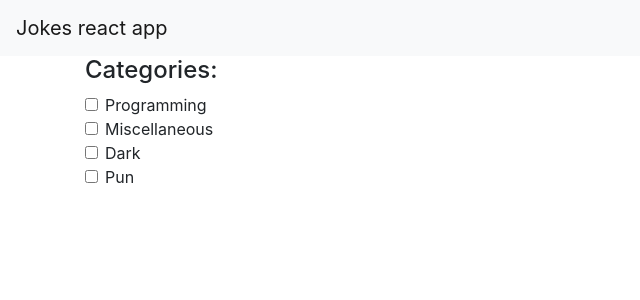
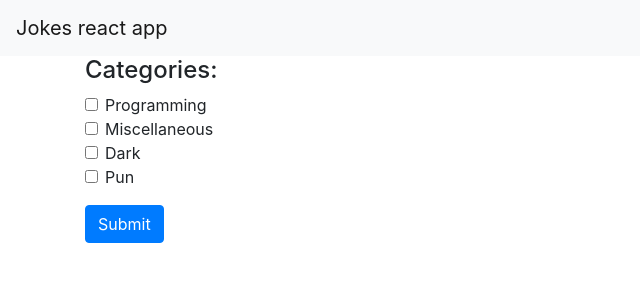
Before and after one commit to BhavyaCodes/jokes-react-redux, a React (Create React App) app: page / in a window 1280 px wide. Shown: the top 300 px of the page, without its empty margins (0-640 px from the left). Built offline with nearby package versions, Linux system fonts and the light colour scheme.

Commit message:
more redux boilerplate

```diff
--- /dev/null
+++ b/src/actions/index.js
@@ -0,0 +1,6 @@
+export const formSubmit = (formData) => {
+    return {
+        type: 'FORM',
+        payload: formData
+    }
+}
--- a/src/components/Form.js
+++ b/src/components/Form.js
@@ -1,7 +1,10 @@
 import React from 'react'
+import { connect } from 'react-redux'
+import { formSubmit } from '../actions'
 
-const Form = () => {
+const Form = (props) => {
     return(
+        <div>
         <form>
             <div className="form-group">
                 <h4>Categories:</h4>
@@ -45,9 +48,16 @@ const Form = () => {
                         Pun
                     </label>
                 </div>
+
             </div>
         </form>
+        <button onClick={()=>props.formSubmit('test')} className="btn btn-primary">Submit</button>
+        </div>
     )
 }
 
-export default Form
+const mapStateToProps = (state) => {
+    return
+}
+
+export default connect(null, {formSubmit})(Form)
--- a/src/reducers/index.js
+++ b/src/reducers/index.js
@@ -1,5 +1,17 @@
 import {combineReducers} from 'redux'
 
+const formReducer = (state=[], action) => {
+    switch(action.type){
+        case 'FORM':{
+            console.log(action.payload)
+            return action.payload
+        }
+        default:{
+            return state
+        }
+    }
+}
+
 export default combineReducers({
-    replaceMe: () => 'hi there'
+    formReducer
 })
```
